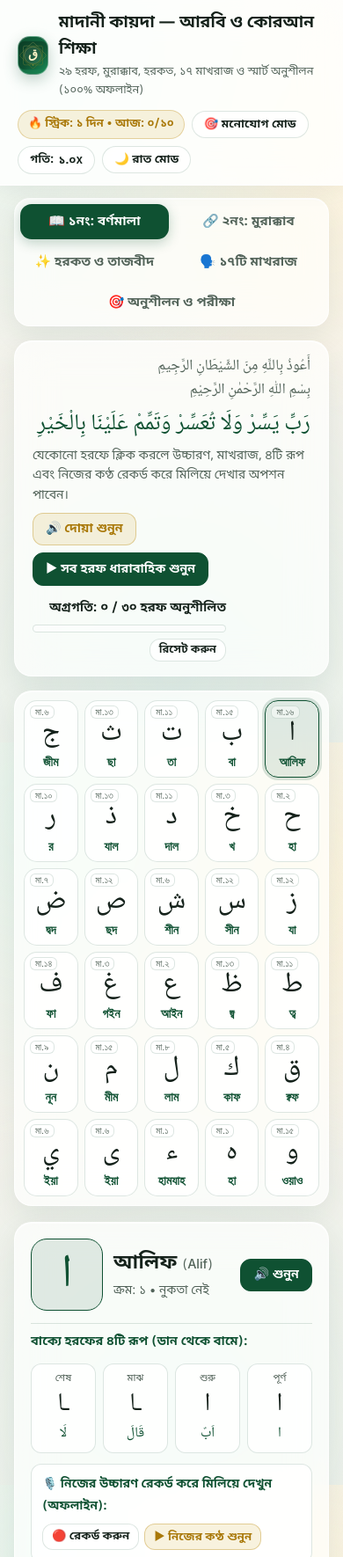
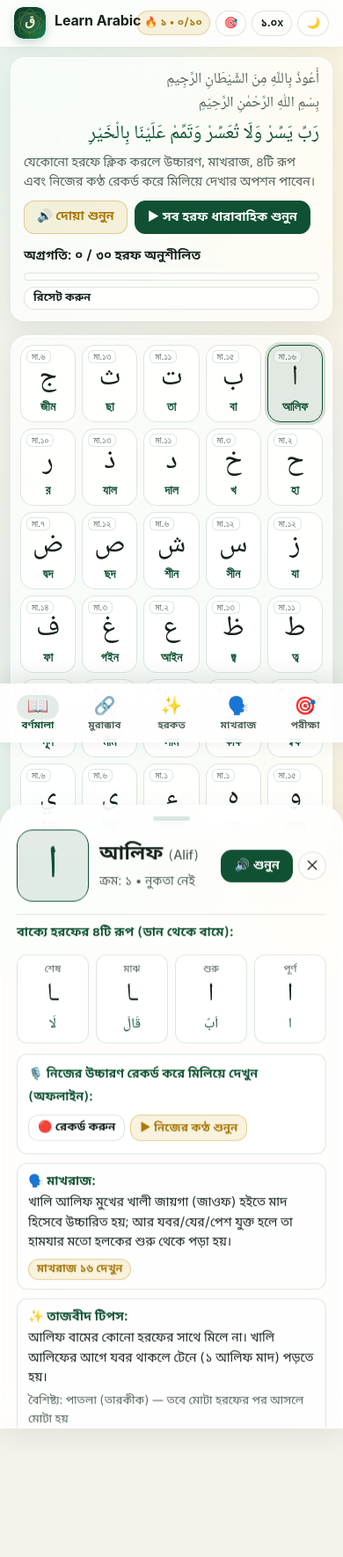
Before and after one commit to kamrulhasanj/Learn-Arabic, a plain HTML site: page index.html in a window 390 px wide. Shown: the top 1770 px of the page at 88% size. After the commit the page ends 1107 px from the top, so only its background shows below. Drawn offline with Linux system fonts and the light colour scheme.

Commit message:
Add mobile app bottom navigation, compact header, and glass bottom sheet

```diff
--- a/app.js
+++ b/app.js
@@ -65,7 +65,7 @@
     }
 
     document.getElementById("streakPill").textContent =
-      `🔥 স্ট্রিক: ${toBnNum(streak)} দিন • আজ: ${toBnNum(todayCount)}/১০`;
+      `🔥 ${toBnNum(streak)} • ${toBnNum(todayCount)}/১০`;
   }
 
   // Audio playback
@@ -118,7 +118,7 @@
   const themeBtn = document.getElementById("themeBtn");
   if ((localStorage.getItem("madani_theme") || "light") === "dark") {
     document.documentElement.setAttribute("data-theme", "dark");
-    themeBtn.textContent = "☀️ দিন মোড";
+    themeBtn.textContent = "☀️";
   }
 
   themeBtn.addEventListener("click", () => {
@@ -126,11 +126,11 @@
     if (isDark) {
       document.documentElement.removeAttribute("data-theme");
       localStorage.setItem("madani_theme", "light");
-      themeBtn.textContent = "🌙 রাত মোড";
+      themeBtn.textContent = "🌙";
     } else {
       document.documentElement.setAttribute("data-theme", "dark");
       localStorage.setItem("madani_theme", "dark");
-      themeBtn.textContent = "☀️ দিন মোড";
+      themeBtn.textContent = "☀️";
     }
   });
 
@@ -148,9 +148,10 @@
     speedBtn.classList.toggle("active", playbackRate < 1.0);
   });
 
-  // Tab navigation
+  // Tab navigation (Top + Mobile Bottom Nav)
   function switchTab(tabName) {
-    document.querySelectorAll(".tab-btn").forEach((btn) => {
+    closeMobileSheet();
+    document.querySelectorAll(".tab-btn, .bottom-nav-btn").forEach((btn) => {
       const active = btn.dataset.tab === tabName;
       btn.classList.toggle("active", active);
       btn.setAttribute("aria-selected", String(active));
@@ -158,11 +159,27 @@
     document.querySelectorAll(".tab-panel").forEach((panel) => {
       panel.classList.toggle("active", panel.id === `panel-${tabName}`);
     });
+    window.scrollTo({ top: 0, behavior: "smooth" });
   }
 
-  document.querySelectorAll(".tab-btn").forEach((btn) => {
+  document.querySelectorAll(".tab-btn, .bottom-nav-btn").forEach((btn) => {
     btn.addEventListener("click", () => switchTab(btn.dataset.tab));
   });
+
+  // Mobile Bottom Sheet for Letter Inspector
+  const sheetBackdrop = document.getElementById("sheetBackdrop");
+  const inspectorEl = document.getElementById("inspectorCard");
+  function openMobileSheet() {
+    if (window.innerWidth <= 980) {
+      sheetBackdrop.classList.add("open");
+      inspectorEl.classList.add("open");
+    }
+  }
+  function closeMobileSheet() {
+    sheetBackdrop.classList.remove("open");
+    inspectorEl.classList.remove("open");
+  }
+  sheetBackdrop.addEventListener("click", closeMobileSheet);
 
   // TAB 1: Alphabet Grid + Inspector + Voice Recorder
   function renderAlphabetGrid() {
@@ -218,7 +235,10 @@
     cards.forEach((c, i) => c.classList.toggle("selected", i === selectedIndex));
 
     renderInspector(letter);
-    if (shouldPlay) playLetter(letter, cards[selectedIndex]);
+    if (shouldPlay) {
+      playLetter(letter, cards[selectedIndex]);
+      openMobileSheet();
+    }
   }
 
   function renderInspector(letter) {
@@ -231,6 +251,7 @@
       .join(" ");
 
     panel.innerHTML = `
+      <div class="sheet-handle" aria-hidden="true"></div>
       <div class="inspector-top">
         <div style="display:flex; align-items:center; gap:12px;">
           <div class="inspector-big-ar" id="inspectorPlayBig" title="শুনতে ক্লিক করুন">${letter.char}</div>
@@ -239,7 +260,10 @@
             <p>ক্রম: ${toBnNum(letter.order)} • ${letter.nuqta}</p>
           </div>
         </div>
-        <button class="btn btn-primary" id="inspectorReplayBtn" type="button">🔊 শুনুন</button>
+        <div style="display:flex; align-items:center; gap:6px;">
+          <button class="btn btn-primary" id="inspectorReplayBtn" type="button">🔊 শুনুন</button>
+          <button class="sheet-close-btn" id="sheetCloseBtn" type="button" aria-label="বন্ধ করুন">✕</button>
+        </div>
       </div>
 
       <div style="margin-top:10px; font-weight:600; font-size:0.88rem; color:var(--primary);">
@@ -305,6 +329,7 @@
     };
     document.getElementById("inspectorPlayBig").addEventListener("click", replay);
     document.getElementById("inspectorReplayBtn").addEventListener("click", replay);
+    document.getElementById("sheetCloseBtn").addEventListener("click", closeMobileSheet);
     document.getElementById("prevLetterBtn").addEventListener("click", () => {
       stopAutoPlay();
       selectLetter(selectedIndex - 1, true);
--- a/index.html
+++ b/index.html
@@ -19,27 +19,27 @@
     <div class="header-inner">
       <div class="brand">
         <div class="brand-icon" aria-hidden="true">
-          <img src="icons/logo.svg" alt="মাদানী কায়দা লোগো" style="width:100%; height:100%; border-radius:12px; display:block;" />
+          <img src="icons/logo.svg" alt="Learn Arabic লোগো" style="width:100%; height:100%; border-radius:10px; display:block;" />
         </div>
         <div>
-          <h1>মাদানী কায়দা — আরবি ও কোরআন শিক্ষা</h1>
-          <p>২৯ হরফ, মুরাক্কাব, হরকত, ১৭ মাখরাজ ও স্মার্ট অনুশীলন (১০০% অফলাইন)</p>
+          <h1>Learn Arabic</h1>
+          <p class="brand-sub">মাদানী কায়দা • অফলাইন আরবি ও কোরআন শিক্ষা</p>
         </div>
       </div>
 
       <div class="header-controls">
-        <span class="streak-pill" id="streakPill" title="দৈনিক অনুশীলন">🔥 স্ট্রিক: ১ দিন • আজ: ০/১০</span>
-        <button class="pill-btn" id="installAppBtn" type="button" style="display:none;" title="ডিভাইসে অ্যাপ হিসেবে ইনস্টল করুন">
-          📲 ইনস্টল
+        <span class="streak-pill" id="streakPill" title="দৈনিক অনুশীলন">🔥 ১ • ০/১০</span>
+        <button class="pill-btn" id="installAppBtn" type="button" style="display:none;" title="অ্যাপ ইনস্টল করুন">
+          📲 <span class="btn-text-hide-sm">ইনস্টল</span>
         </button>
-        <button class="pill-btn" id="focusBtn" type="button" title="অতিরিক্ত অংশ ঝাপসা করে মনোযোগ ধরে রাখুন">
-          🎯 মনোযোগ মোড
+        <button class="pill-btn" id="focusBtn" type="button" title="মনোযোগ মোড">
+          🎯 <span class="btn-text-hide-sm">মনোযোগ</span>
         </button>
-        <button class="pill-btn" id="speedBtn" type="button" title="অডিওর গতি পরিবর্তন করুন">
-          গতি: <span id="speedLabel">১.০x</span>
+        <button class="pill-btn" id="speedBtn" type="button" title="অডিওর গতি">
+          <span id="speedLabel">১.০x</span>
         </button>
-        <button class="pill-btn" id="themeBtn" type="button" title="দিন/রাত থিম পরিবর্তন">
-          🌙 রাত মোড
+        <button class="pill-btn" id="themeBtn" type="button" title="দিন/রাত থিম">
+          🌙
         </button>
       </div>
     </div>
@@ -106,6 +106,7 @@
           <div class="qaida-grid" id="alphabetGrid" aria-label="আরবি বর্ণমালা ডান থেকে বাম"></div>
         </div>
 
+        <div class="sheet-backdrop" id="sheetBackdrop"></div>
         <aside class="inspector-card" id="inspectorCard" aria-live="polite"></aside>
       </div>
     </section>
@@ -346,9 +347,33 @@
     </section>
 
     <p class="footer-note">
-      মাদানী কায়দা অফলাইন ওয়েব অ্যাপ্লিকেশন • কীবোর্ড শর্টকাট: তীর চিহ্ন (←/→) দিয়ে হরফ পরিবর্তন করুন, Space চাপলে উচ্চারণ শুনবেন।
+      Learn Arabic • মাদানী কায়দা অফলাইন ওয়েব অ্যাপ্লিকেশন • তীর চিহ্ন (←/→) ও Space দিয়ে নিয়ন্ত্রণ করুন।
     </p>
   </main>
+
+  <!-- Mobile App Bottom Navigation Bar -->
+  <nav class="mobile-bottom-nav" role="tablist" aria-label="মোবাইল নেভিগেশন">
+    <button class="bottom-nav-btn active" data-tab="alphabet" role="tab" aria-selected="true" type="button">
+      <span class="bnav-icon">📖</span>
+      <span class="bnav-label">বর্ণমালা</span>
+    </button>
+    <button class="bottom-nav-btn" data-tab="murakkab" role="tab" aria-selected="false" type="button">
+      <span class="bnav-icon">🔗</span>
+      <span class="bnav-label">মুরাক্কাব</span>
+    </button>
+    <button class="bottom-nav-btn" data-tab="harakat" role="tab" aria-selected="false" type="button">
+      <span class="bnav-icon">✨</span>
+      <span class="bnav-label">হরকত</span>
+    </button>
+    <button class="bottom-nav-btn" data-tab="makhraj" role="tab" aria-selected="false" type="button">
+      <span class="bnav-icon">🗣️</span>
+      <span class="bnav-label">মাখরাজ</span>
+    </button>
+    <button class="bottom-nav-btn" data-tab="quiz" role="tab" aria-selected="false" type="button">
+      <span class="bnav-icon">🎯</span>
+      <span class="bnav-label">পরীক্ষা</span>
+    </button>
+  </nav>
 
   <script src="data.js"></script>
   <script src="app.js"></script>
--- a/styles.css
+++ b/styles.css
@@ -88,58 +88,54 @@ body.focus-mode .lesson-banner:hover {
   backdrop-filter: var(--blur);
   -webkit-backdrop-filter: var(--blur);
   border-bottom: 1px solid var(--glass-border);
-  box-shadow: 0 4px 24px rgba(0, 0, 0, 0.06);
-  padding: 12px 20px;
+  box-shadow: 0 4px 20px rgba(0, 0, 0, 0.05);
+  padding: 8px 16px;
 }
 
 .header-inner {
   max-width: 1200px;
   margin: 0 auto;
   display: flex;
-  flex-wrap: wrap;
   align-items: center;
   justify-content: space-between;
-  gap: 12px;
+  gap: 10px;
 }
 
 .brand {
   display: flex;
   align-items: center;
-  gap: 12px;
+  gap: 10px;
+  min-width: 0;
 }
 
 .brand-icon {
-  width: 44px;
-  height: 44px;
-  border-radius: 14px;
-  background: linear-gradient(135deg, #0f5132, #198754);
-  border: 1px solid rgba(255, 255, 255, 0.35);
-  box-shadow: 0 6px 16px rgba(15, 81, 50, 0.25);
-  display: grid;
-  place-items: center;
-  font-family: var(--font-ar);
-  font-size: 24px;
-  color: #fde68a;
+  width: 36px;
+  height: 36px;
+  flex-shrink: 0;
+  border-radius: 10px;
+  box-shadow: 0 4px 12px rgba(15, 81, 50, 0.22);
+  overflow: hidden;
 }
 
 .brand h1 {
   margin: 0;
-  font-size: 1.18rem;
+  font-size: 1.08rem;
   font-weight: 700;
   letter-spacing: -0.01em;
+  white-space: nowrap;
 }
 
-.brand p {
+.brand-sub {
   margin: 0;
-  font-size: 0.8rem;
+  font-size: 0.76rem;
   color: var(--text-muted);
 }
 
 .header-controls {
   display: flex;
   align-items: center;
-  gap: 8px;
-  flex-wrap: wrap;
+  gap: 6px;
+  flex-shrink: 0;
 }
 
 .pill-btn {
@@ -149,14 +145,14 @@ body.focus-mode .lesson-banner:hover {
   color: var(--text);
   border: 1px solid var(--border);
   border-radius: 999px;
-  padding: 6px 13px;
+  padding: 5px 11px;
   font-family: var(--font-bn);
-  font-size: 0.83rem;
+  font-size: 0.8rem;
   font-weight: 600;
   cursor: pointer;
   display: inline-flex;
   align-items: center;
-  gap: 5px;
+  gap: 4px;
   transition: all 0.18s ease;
 }
 
@@ -1076,3 +1072,187 @@ body.focus-mode .lesson-banner:hover {
   margin-top: 28px;
   padding: 12px;
 }
+
+/* =========================================================
+   MOBILE APP EXPERIENCE: BOTTOM NAV + GLASS BOTTOM SHEET
+   ========================================================= */
+.mobile-bottom-nav {
+  display: none;
+}
+
+.sheet-backdrop {
+  display: none;
+}
+
+.sheet-handle,
+.sheet-close-btn {
+  display: none;
+}
+
+@media (max-width: 980px) {
+  .sheet-backdrop.open {
+    display: block;
+    position: fixed;
+    inset: 0;
+    z-index: 90;
+    background: rgba(10, 20, 15, 0.42);
+    backdrop-filter: blur(4px);
+    -webkit-backdrop-filter: blur(4px);
+  }
+
+  .inspector-card {
+    position: fixed;
+    left: 0;
+    right: 0;
+    bottom: 0;
+    top: auto;
+    z-index: 100;
+    max-height: 84vh;
+    overflow-y: auto;
+    border-radius: 26px 26px 0 0;
+    padding: 10px 18px calc(22px + env(safe-area-inset-bottom));
+    transform: translateY(110%);
+    transition: transform 0.28s cubic-bezier(0.2, 0.85, 0.3, 1);
+    background: var(--glass-strong);
+  }
+
+  .inspector-card.open {
+    transform: translateY(0);
+  }
+
+  .sheet-handle {
+    display: block;
+    width: 42px;
+    height: 5px;
+    border-radius: 999px;
+    background: var(--border);
+    margin: 2px auto 10px;
+  }
+
+  .sheet-close-btn {
+    display: inline-grid;
+    place-items: center;
+    width: 32px;
+    height: 32px;
+    border-radius: 999px;
+    border: 1px solid var(--border);
+    background: var(--glass-subtle);
+    color: var(--text);
+    font-size: 1rem;
+    cursor: pointer;
+    flex-shrink: 0;
+  }
+}
+
+@media (max-width: 768px) {
+  .brand-sub,
+  .btn-text-hide-sm {
+    display: none;
+  }
+
+  .brand h1 {
+    font-size: 1rem;
+  }
+
+  .streak-pill {
+    font-size: 0.74rem;
+    padding: 4px 8px;
+  }
+
+  .pill-btn {
+    padding: 5px 9px;
+    font-size: 0.78rem;
+  }
+
+  /* Hide top tabs, show native app bottom nav */
+  .nav-tabs {
+    display: none;
+  }
+
+  .main-wrap {
+    margin-top: 12px;
+    padding: 0 12px calc(92px + env(safe-area-inset-bottom));
+  }
+
+  .lesson-banner {
+    padding: 12px 14px;
+    border-radius: 16px;
+  }
+
+  .dua-ar {
+    font-size: 1.35rem;
+  }
+
+  .progress-box {
+    width: 100%;
+    align-items: stretch;
+  }
+
+  .progress-bar-wrap {
+    width: 100%;
+  }
+
+  .diagram-card {
+    position: static;
+  }
+
+  .footer-note {
+    display: none;
+  }
+
+  .mobile-bottom-nav {
+    display: grid;
+    grid-template-columns: repeat(5, 1fr);
+    position: fixed;
+    left: 0;
+    right: 0;
+    bottom: 0;
+    z-index: 80;
+    background: var(--glass-strong);
+    backdrop-filter: var(--blur);
+    -webkit-backdrop-filter: var(--blur);
+    border-top: 1px solid var(--glass-border);
+    box-shadow: 0 -6px 28px rgba(0, 0, 0, 0.1);
+    padding: 6px 6px calc(6px + env(safe-area-inset-bottom));
+    gap: 2px;
+  }
+
+  .bottom-nav-btn {
+    background: transparent;
+    border: none;
+    border-radius: 14px;
+    padding: 6px 2px;
+    display: flex;
+    flex-direction: column;
+    align-items: center;
+    justify-content: center;
+    gap: 2px;
+    color: var(--text-muted);
+    font-family: var(--font-bn);
+    cursor: pointer;
+    transition: all 0.18s ease;
+    -webkit-tap-highlight-color: transparent;
+  }
+
+  .bnav-icon {
+    font-size: 1.25rem;
+    line-height: 1.1;
+    padding: 3px 12px;
+    border-radius: 999px;
+    transition: background 0.18s ease;
+  }
+
+  .bnav-label {
+    font-size: 0.7rem;
+    font-weight: 600;
+    line-height: 1.1;
+  }
+
+  .bottom-nav-btn.active {
+    color: var(--primary);
+  }
+
+  .bottom-nav-btn.active .bnav-icon {
+    background: var(--primary-soft);
+  }
+}
--- a/sw.js
+++ b/sw.js
@@ -1,4 +1,4 @@
-const CACHE_NAME = "madani-qaida-v4";
+const CACHE_NAME = "madani-qaida-v5";
 const ASSETS = [
   "./",
   "./index.html",
```
